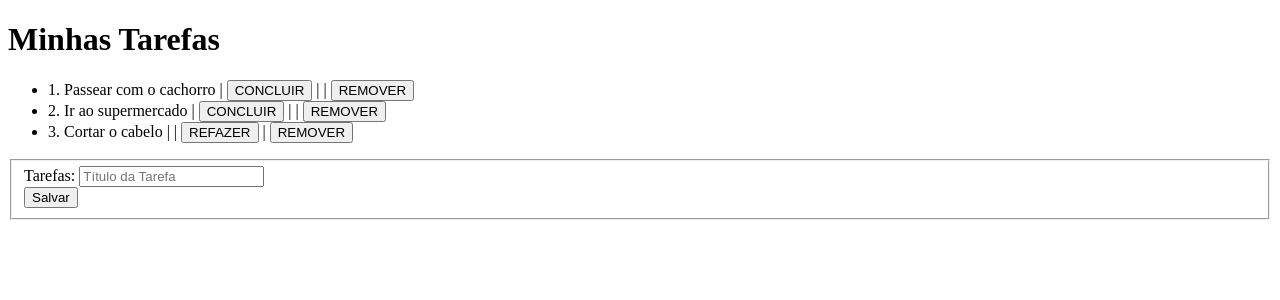
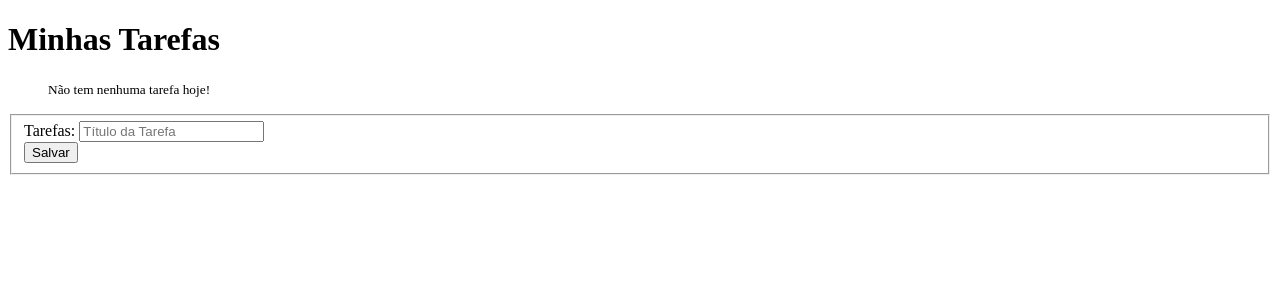
Before and after one commit to RodrigoGoisOficial/todoApp, an Angular app: page / in a window 1280 px wide. Shown: the top 300 px of the page. Built offline with nearby package versions, Linux system fonts and the light colour scheme.

Commit message:
Adding a Task

```diff
--- a/src/app/app.component.html
+++ b/src/app/app.component.html
@@ -1,5 +1,6 @@
 <h1>{{ title }}</h1>
 <ul>
+  <p *ngIf="todos.length===0"><small>Não tem nenhuma tarefa hoje!</small></p>
   <li *ngFor="let todo of todos">
     {{ todo.id }}. {{ todo.todo }} |
     <button *ngIf="!todo.done" (click)="markAsDone(todo)">CONCLUIR</button> |
@@ -17,6 +18,6 @@
     maxlength="60"
     formControlName="title"><br>
     <small *ngIf="form.invalid && !form.pristine">Este campo deve conter entre 3 e 60 caracteres</small>
-    <button>Salvar</button>
+    <button (click)="add()">Salvar</button>
   </fieldset>
 </form>
--- a/src/app/app.component.ts
+++ b/src/app/app.component.ts
@@ -21,9 +21,17 @@
         Validators.required
       ])]
     });
-    this.todos.push(new Todo(1, 'Passear com o cachorro', false));
-    this.todos.push(new Todo(2, 'Ir ao supermercado', false));
-    this.todos.push(new Todo(3, 'Cortar o cabelo', true));
+  }
+
+  add(){
+    const title = this.form.controls['title'].value;
+    const id = this.todos.length + 1;
+    this.todos.push(new Todo(id, title, false));
+    this.clear();
+  }
+
+  clear(){
+    this.form.reset();
   }
 
   remover(todo: Todo){
```
